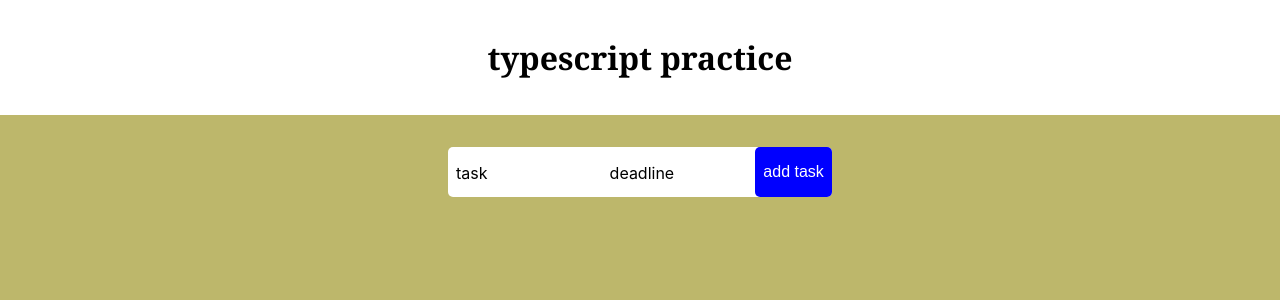
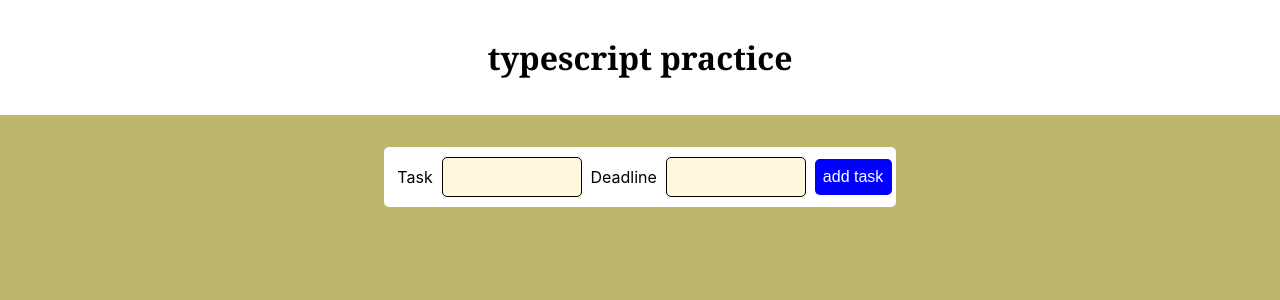
Before and after one commit to miloss98/typescript-practice, a React (Create React App) app: page / in a window 1280 px wide. Shown: the top 300 px of the page. Built offline with nearby package versions, Linux system fonts and the light colour scheme.

Commit message:
setup v2

```diff
--- a/src/App.css
+++ b/src/App.css
@@ -30,15 +30,22 @@
 }
 .inputs-container {
   display: flex;
-  justify-content: space-between;
-  width: 30%;
-  height: 50px;
+  justify-content: space-around;
+  align-items: center;
+  width: 40%;
+  height: 60px;
   background-color: white;
   border-radius: 5px;
 }
 .inputs {
-  width: 30%;
-  height: 50px;
+  display: flex;
+  justify-content: space-evenly;
+  align-items: center;
+  height: 60%;
+  width: 25%;
+  border: 1px solid black;
+  background-color: cornsilk;
+  border-radius: 5px;
   padding-left: 0.5rem;
 }
 .add-task-btn {
@@ -47,8 +54,8 @@
   background-color: blue;
   color: white;
   border-radius: 5px;
-  height: 100%;
-  width: 20%;
+  height: 60%;
+  width: 15%;
   font-size: 1rem;
 }
 .add-task-btn:hover {
--- a/src/App.tsx
+++ b/src/App.tsx
@@ -18,8 +18,11 @@ const App: React.FC = () => {
       </section>
       <section className="main-content">
         <div className="inputs-container">
-          <p className="inputs"> task </p>
-          <p className="inputs"> deadline </p>
+          <article className="task-container"></article>
+          <label htmlFor="task"> Task </label>
+          <input type="text" className="inputs" name="task" />
+          <label htmlFor="deadline"> Deadline </label>
+          <input type="text" className="inputs" />
           <button className="add-task-btn"> add task</button>
         </div>
       </section>
```
